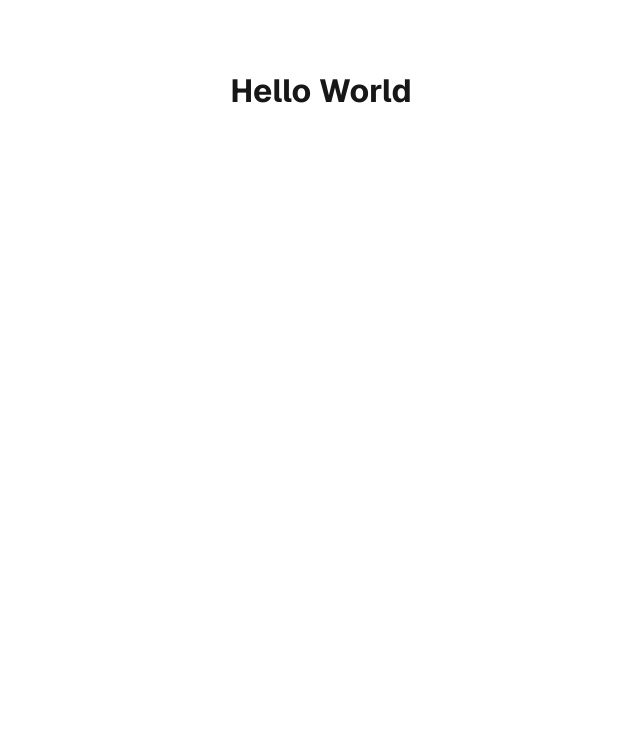
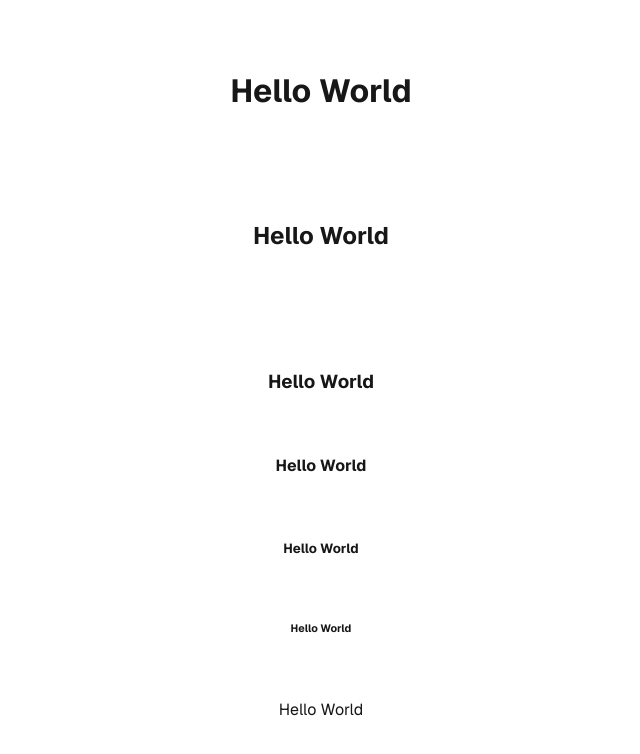
Before and after one commit to erikalad/ramas, a Next.js app: page / in a window 1280 px wide. Shown: the top 754 px of the page, without its empty margins (319-959 px from the left). Built offline with nearby package versions, Linux system fonts and the light colour scheme.

Commit message:
conflicto prueba 2

```diff
--- a/src/app/page.js
+++ b/src/app/page.js
@@ -5,6 +5,12 @@ export default function Home() {
   return (
     <div className={styles.page}>
       <h1>Hello World</h1>
+      <h2>Hello World</h2>
+      <h3>Hello World</h3>
+      <h4>Hello World</h4>
+      <h5>Hello World</h5>
+      <h6>Hello World</h6>
+      <p>Hello World</p>
     </div>
   );
 }
```
